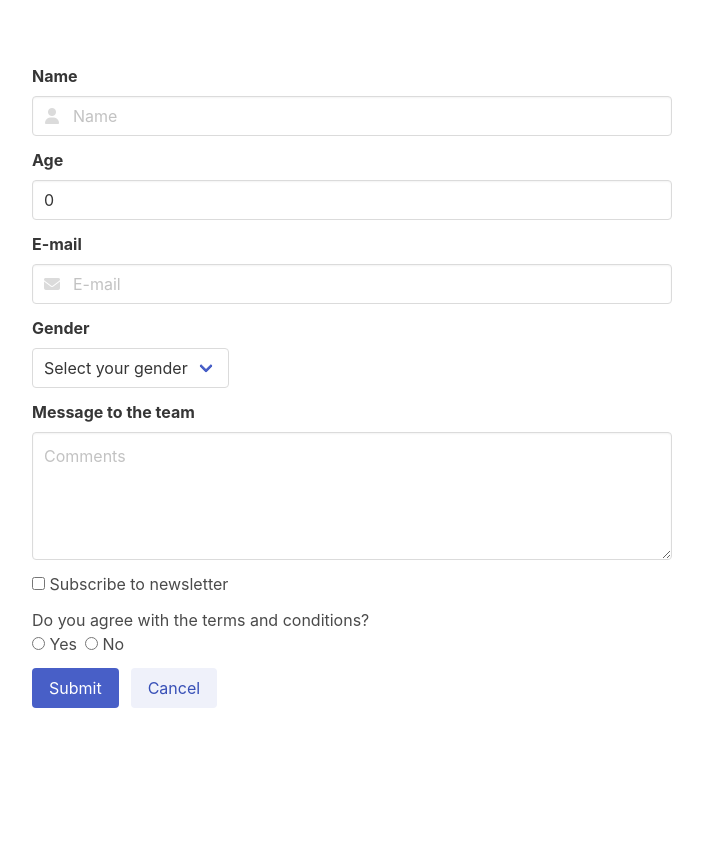
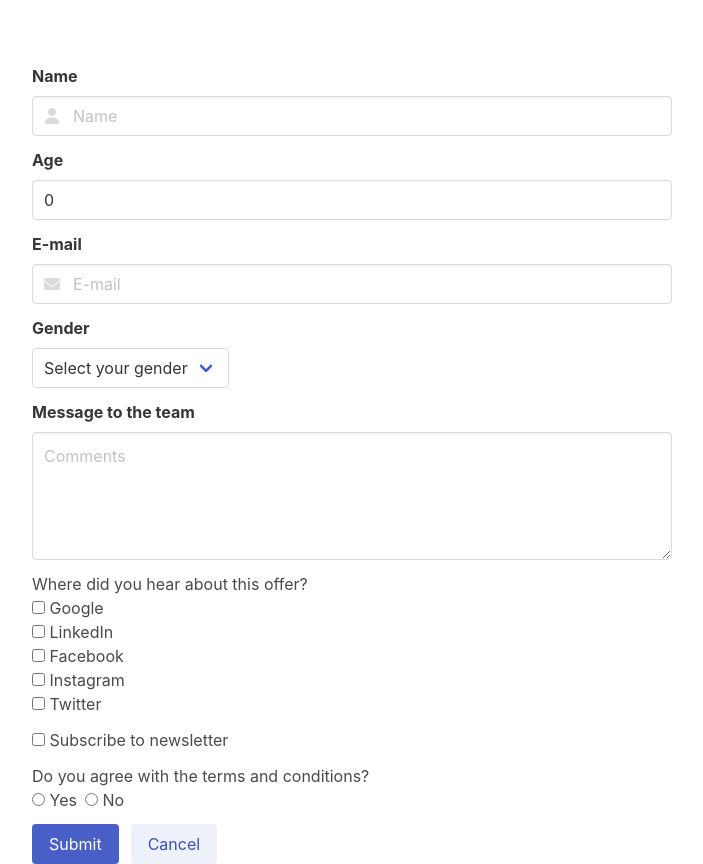
Before and after one commit to TheAwesomeStorm/vue-form-validation, a Vue app: page / in a window 1280 px wide. Shown: the whole page, without its empty margins (288-991 px from the left). Before the commit the page ends 800 px from the top, so only its background shows below. Built offline with nearby package versions, Linux system fonts and the light colour scheme.

Commit message:
Added BaseMultipleCheckbox component

```diff
--- a/src/components/BaseForm.vue
+++ b/src/components/BaseForm.vue
@@ -54,6 +54,11 @@
     v-model="userData.comments"
     :errors="v$.userData.comments.$errors"
   />
+  <BaseMultipleCheckbox
+    question="Where did you hear about this offer?"
+    :options="['Google', 'LinkedIn', 'Facebook', 'Instagram', 'Twitter']"
+    v-model="userData.marketing"
+  />
   <BaseCheckbox
     label="Subscribe to newsletter"
     v-model="userData.subscribe"
@@ -87,6 +92,7 @@
   import BaseRadio from './BaseRadio.vue';
   import BaseCheckbox from './BaseCheckbox.vue';
   import BaseTextArea from './BaseTextArea.vue';
+  import BaseMultipleCheckbox from './BaseMultipleCheckbox.vue';
 
   export default defineComponent({
     name: 'BaseForm',
@@ -96,6 +102,7 @@
       BaseRadio,
       BaseSelect,
       BaseTextTypeInput,
+      BaseMultipleCheckbox,
     },
     setup() {
       return {
@@ -112,6 +119,7 @@
           comments: '',
           subscribe: false,
           terms: '',
+          marketing: [] as string[],
         },
       };
     },
--- /dev/null
+++ b/src/components/BaseMultipleCheckbox.vue
@@ -0,0 +1,64 @@
+<template>
+  <div class="field">
+    <p>{{ question }}</p>
+    <div
+      class="control"
+      v-for="(option, index) in options"
+      :key="option + index"
+    >
+      <label :for="option + index" class="checkbox">
+        <input
+          :id="option + index"
+          type="checkbox"
+          @change="onChange"
+          :value="option"
+        />
+        {{ option }}
+      </label>
+    </div>
+    <p class="help is-danger" v-for="(error, index) in errors" :key="index">
+      {{ error.$message }}
+    </p>
+  </div>
+</template>
+
+<script lang="ts" setup>
+  import { useAttrs } from 'vue';
+
+  const attrs = useAttrs();
+
+  defineProps({
+    question: {
+      type: String,
+      default: '',
+    },
+    options: {
+      type: Array,
+      default: () => [],
+    },
+    errors: {
+      type: Array,
+      default: () => [],
+    },
+  });
+
+  const emit = defineEmits<{
+    (e: 'update:modelValue', value: Array<string>): void;
+  }>();
+
+  const onChange = (event: Event) => {
+    const value = (event.target as HTMLInputElement).value;
+    if (!(attrs.modelValue instanceof Array<string>)) return;
+    if (attrs.modelValue.includes(value)) {
+      const findIndex = attrs.modelValue.findIndex(
+        (option) => option === value
+      );
+      attrs.modelValue.splice(findIndex, 1);
+    } else {
+      attrs.modelValue.push(value);
+    }
+    emit('update:modelValue', attrs.modelValue);
+  };
+</script>
+
+<style scoped></style>
```
